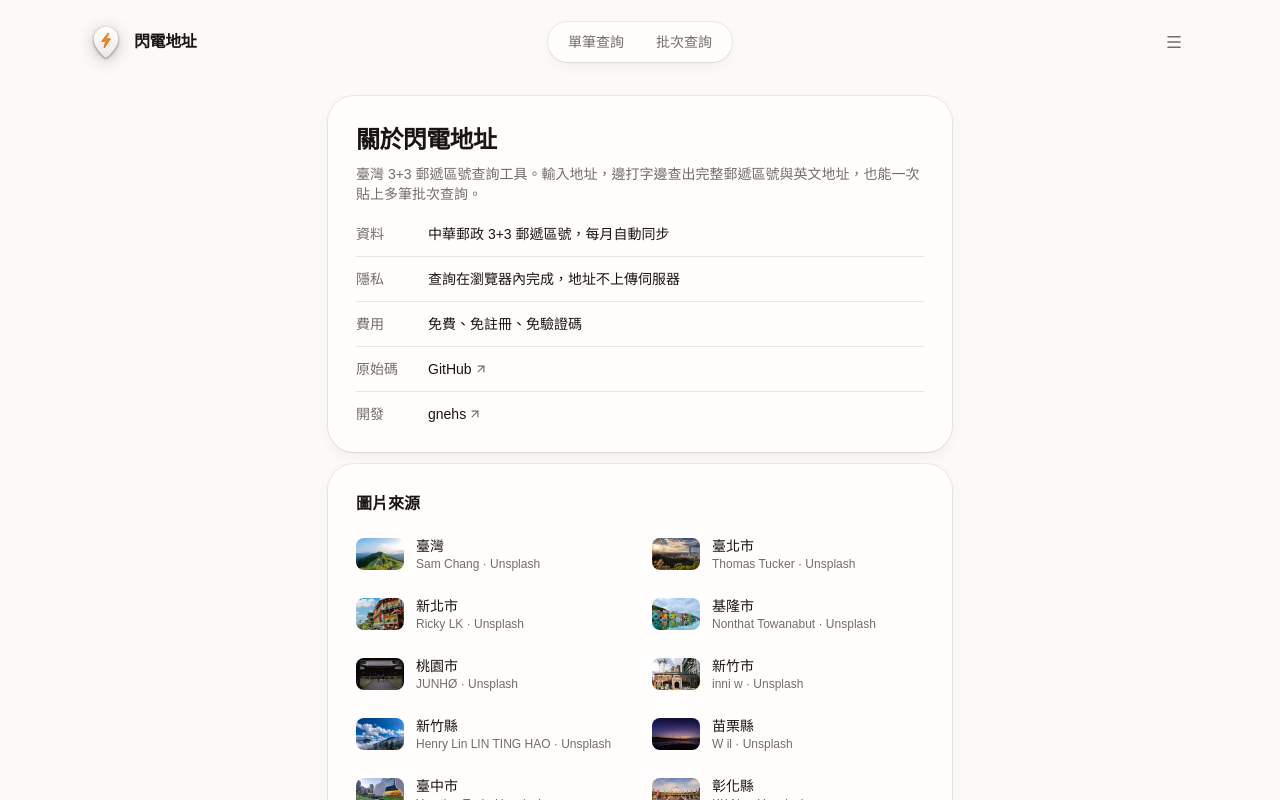
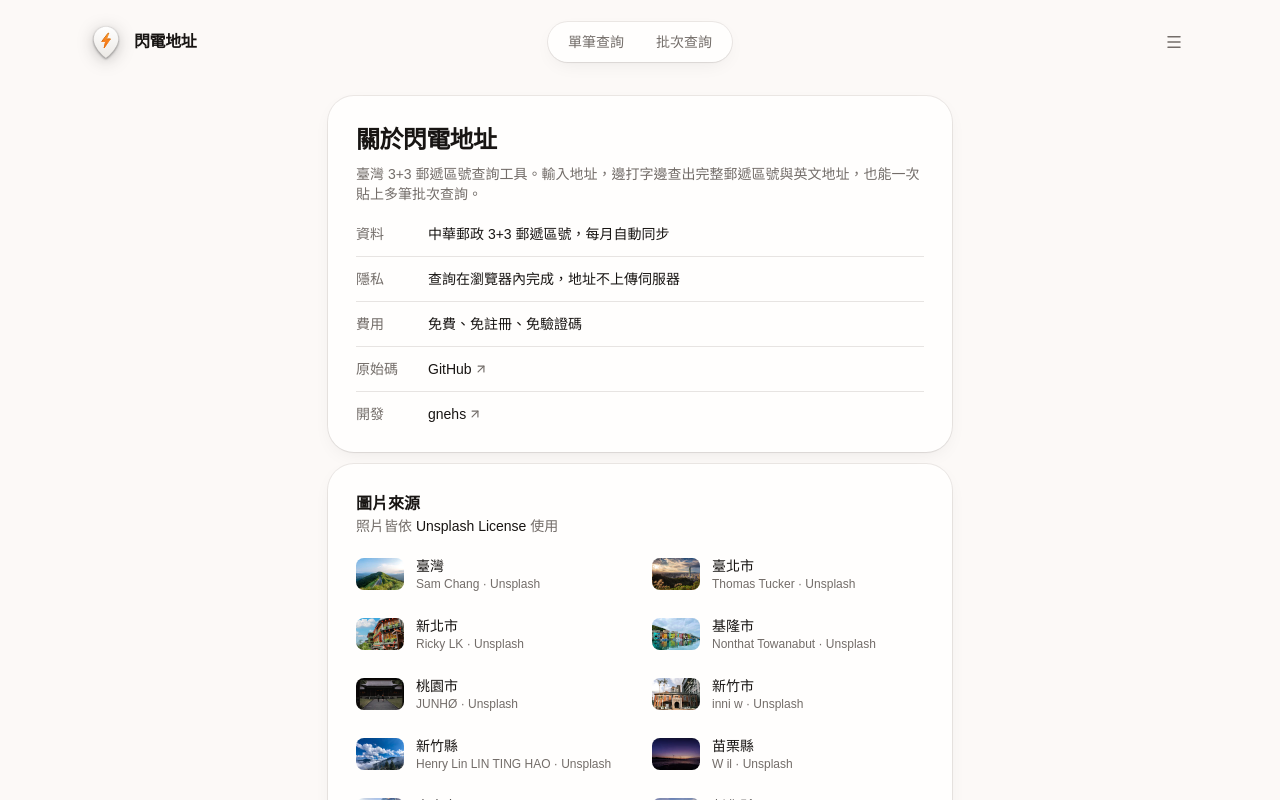
Before and after one commit to gnehs/TaiwanZipcode, a React (Vite) app: page /about in a window 1280 px wide. Shown: the top 800 px of the page. Built offline with nearby package versions, Linux system fonts and the light colour scheme.

Commit message:
feat: note that place photos are used under the Unsplash License

```diff
--- a/src/routes/about.tsx
+++ b/src/routes/about.tsx
@@ -70,9 +70,21 @@ function AboutPage() {
         role="region"
       >
         <CardContent className="flex flex-col">
-          <h2 id="photos-title" className="pb-2 text-base font-semibold">
+          <h2 id="photos-title" className="text-base font-semibold">
             圖片來源
           </h2>
+          <p className="pb-2 text-sm text-muted-foreground">
+            照片皆依{" "}
+            <a
+              href="https://unsplash.com/license"
+              target="_blank"
+              rel="noreferrer"
+              className="font-medium text-foreground underline-offset-4 hover:underline"
+            >
+              Unsplash License
+            </a>{" "}
+            使用
+          </p>
           <ul className="-mx-3 -mb-3 grid sm:grid-cols-2">
             {PLACE_PHOTOS.map(({ name, slug, photo, author }) => (
               <li key={slug}>
```
